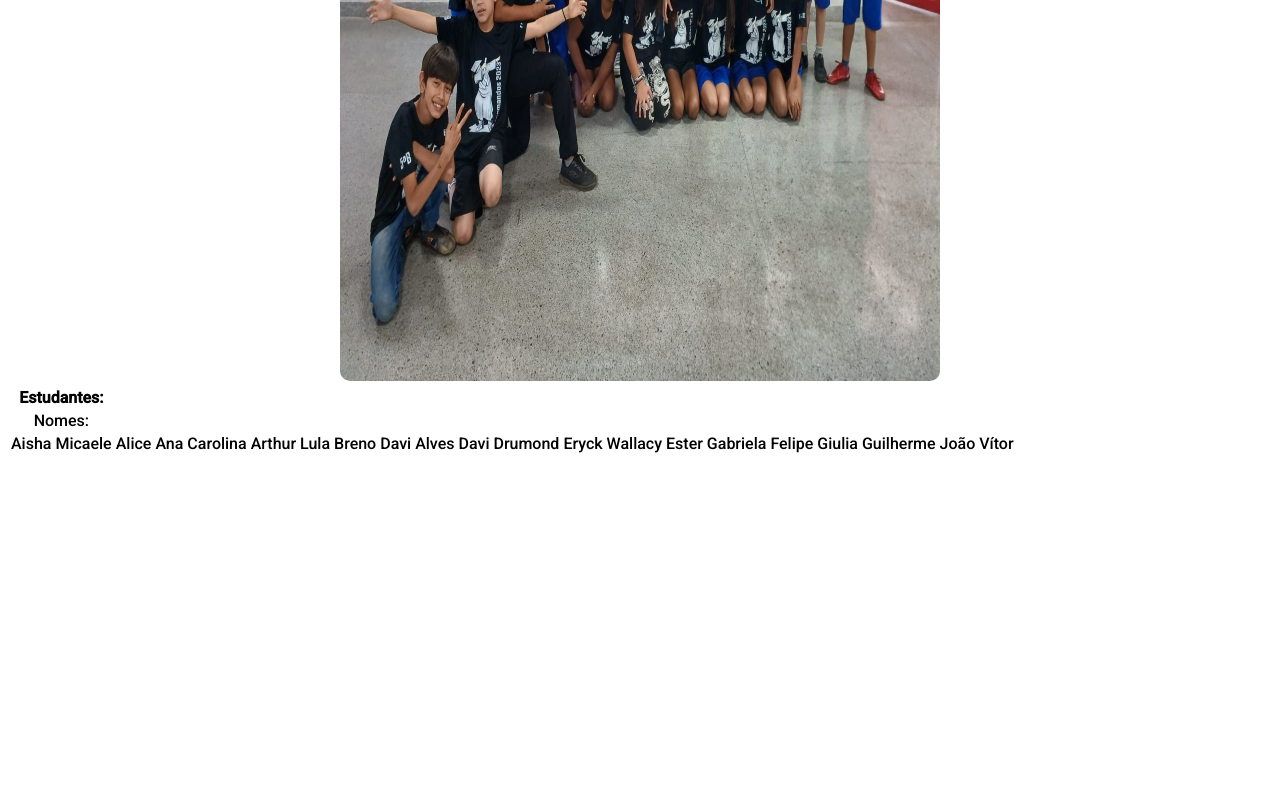
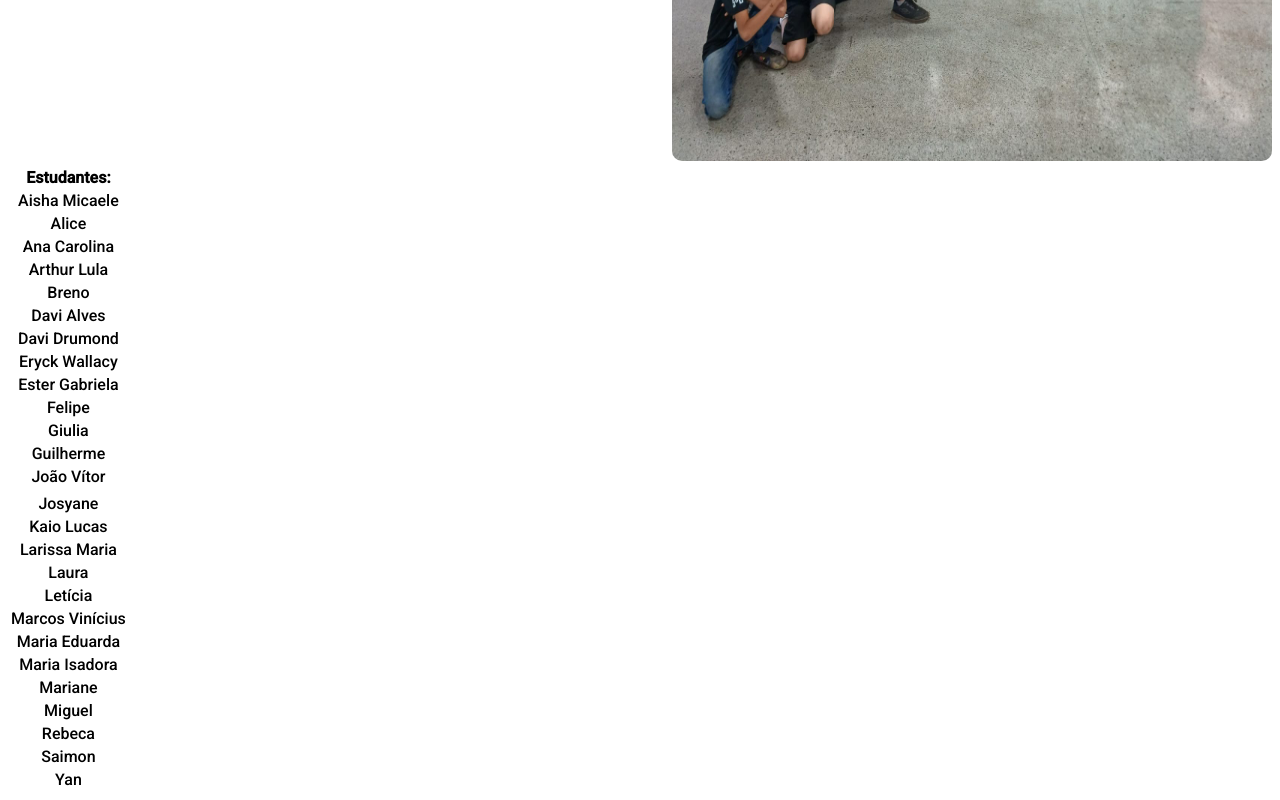
Before and after one commit to Breno-Pontes-2014/Site-de-memoria-do-5-b, a plain HTML site: page index.html in a window 1280 px wide. Shown: the part 708-1508 px from the top of the page. Before the commit the page ends 1176 px from the top, so only its background shows below. Drawn offline with Linux system fonts and the light colour scheme.

Commit message:
Ajustes numero 2

```diff
--- a/estilos/estilo da página principal.css
+++ b/estilos/estilo da página principal.css
@@ -1,13 +1,17 @@
 @import url('https://fonts.googleapis.com/css2?family=Roboto:wght@500&display=swap');
 body{
     font-family: Arial, Helvetica, sans-serif;
-    text-align: center;
+    text-align: right;
 }
 img{
     border-radius: 10px;
-    height: 800px;
+    height: 580px;
     width: 600px;
 }
 table{
     font-family: Roboto, Arial, sans-serif;
+    text-align: center;
 }
+h1{
+    text-align: center;
+}
--- a/index.html
+++ b/index.html
@@ -21,39 +21,34 @@
         <img src="imagens/Imagem da turma.jpg" alt="Imagem da turma">
         <table>
             <th>Estudantes:</th>
-            <tr>
-                <td>Nomes:</td>
-            </tr>
-            <tr>
-                <td>Aisha Micaele</td>
-                <td>Alice</td>
-                <td>Ana Carolina</td>
-                <td>Arthur Lula</td>
-                <td>Breno</td>
-                <td>Davi Alves</td>
-                <td>Davi Drumond</td>
-                <td>Eryck Wallacy</td>
-                <td>Ester Gabriela</td>
-                <td>Felipe</td>
-                <td>Giulia</td>
-                <td>Guilherme</td>
-                <td>João Vítor</td>
-            </tr>
-            <tr>
-                <td></td>
-                <td></td>
-                <td></td>
-                <td></td>
-                <td></td>
-                <td></td>
-                <td></td>
-                <td></td>
-                <td></td>
-                <td></td>
-                <td></td>
-                <td></td>
-                <td></td>
-            </tr>
+            <tr><td>Aisha Micaele</td></tr>
+            <tr><td>Alice</td></tr>
+            <tr><td>Ana Carolina</td></tr>
+            <tr><td>Arthur Lula</td></tr>
+            <tr><td>Breno</td></tr>
+            <tr><td>Davi Alves</td></tr>
+            <tr><td>Davi Drumond</td></tr>
+            <tr><td>Eryck Wallacy</td></tr>
+            <tr><td>Ester Gabriela</td></tr>
+            <tr><td>Felipe</td></tr>
+            <tr><td>Giulia</td></tr>
+            <tr><td>Guilherme</td></tr>
+            <tr><td>João Vítor</td></tr>
+
+            <tr><td></td></tr>
+                <tr><td>Josyane</td></tr>
+                <tr><td>Kaio Lucas</td></tr>
+                <tr><td>Larissa Maria</td></tr>
+                <tr><td>Laura</td></tr>
+                <tr><td>Letícia</td></tr>
+                <tr><td>Marcos Vinícius</td></tr>
+                <tr><td>Maria Eduarda</td></tr>
+                <tr><td>Maria Isadora</td></tr>
+                <tr><td>Mariane</td></tr>
+                <tr><td>Miguel</td></tr>
+                <tr><td>Rebeca</td></tr>
+                <tr><td>Saimon</td></tr>
+                <tr><td>Yan</td></tr>
         </table>
     </main>
 </body>
```
